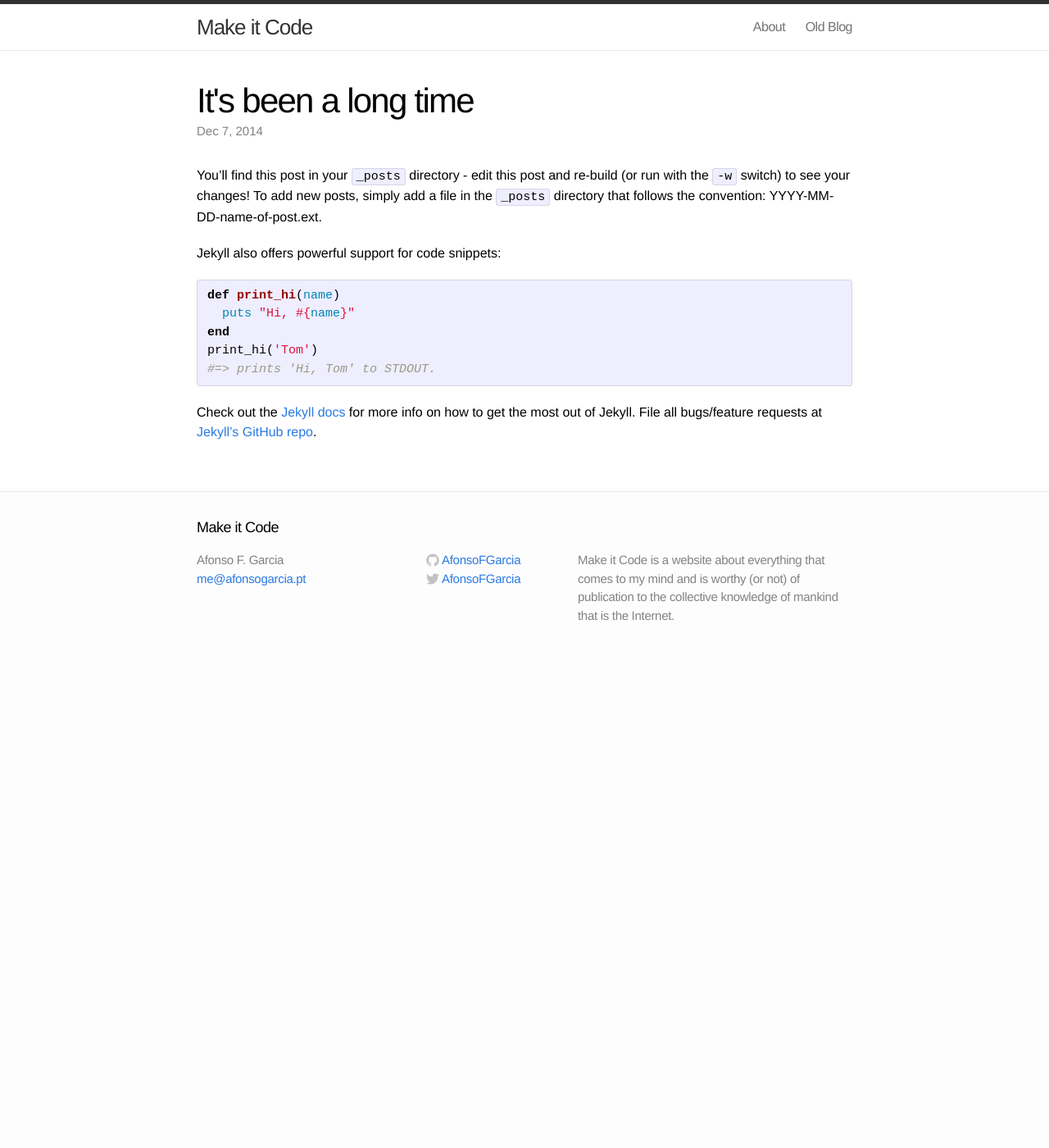
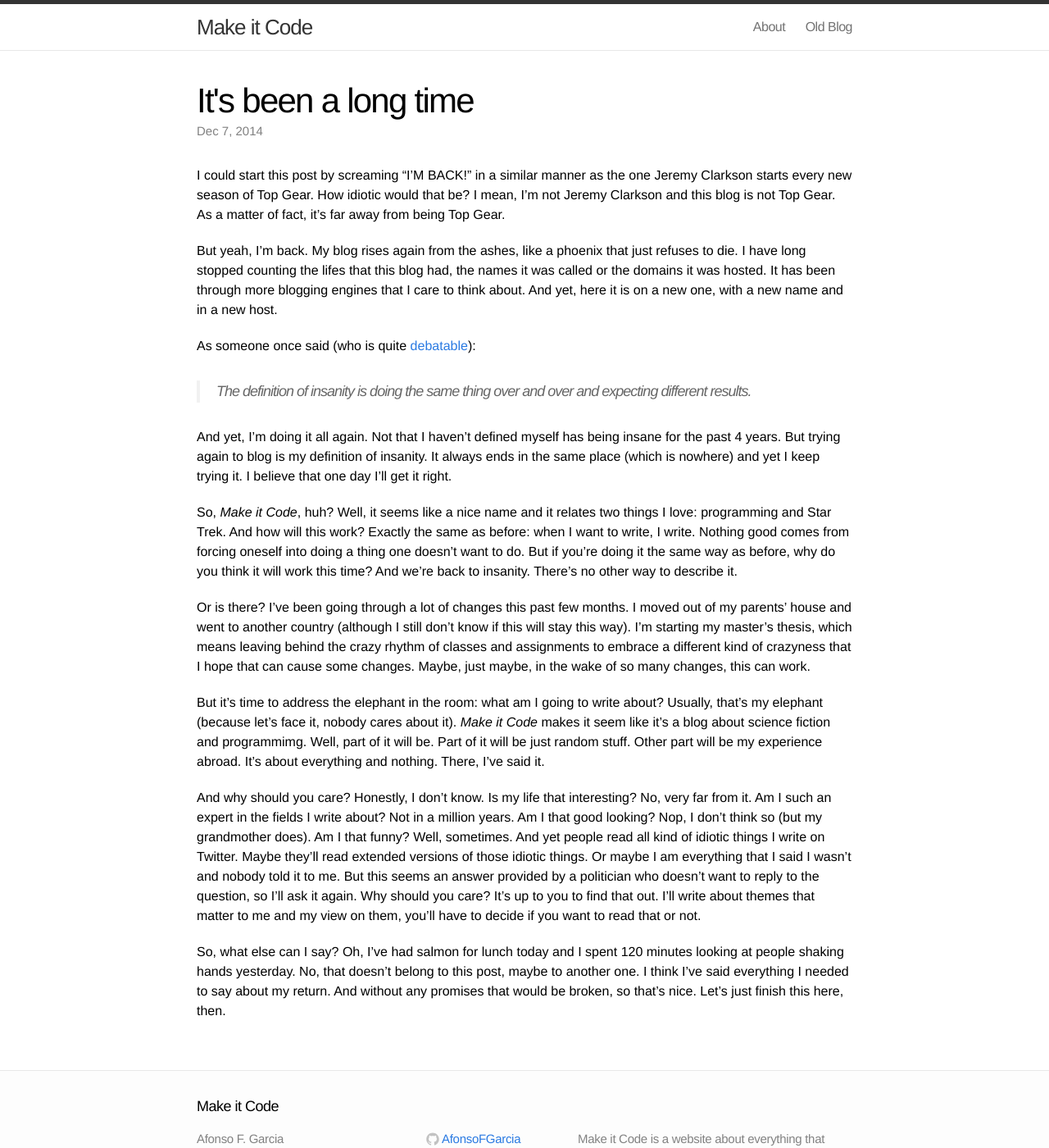
Before and after one commit to AfonsoFGarcia/AfonsoFGarcia.github.io, a Jekyll site: the page built from _posts/2014-12-07-its-been-a-long-time.markdown, in a window 1280 px wide and 1400 px high. Shown: the whole window at 82% size. Built offline with Jekyll 4.4.1, drawn with Linux system fonts in a browser that asks for light colours.

Commit message:
New post

```diff
--- a/_posts/2014-12-07-its-been-a-long-time.markdown
+++ b/_posts/2014-12-07-its-been-a-long-time.markdown
@@ -1,24 +1,26 @@
 ---
 layout: post
 title:  "It's been a long time"
-date:   2014-12-07 12:03:29
-categories: jekyll update
+date:   2014-12-07 17:39:10
+categories: random
 ---
 
-You'll find this post in your `_posts` directory - edit this post and re-build (or run with the `-w` switch) to see your changes!
-To add new posts, simply add a file in the `_posts` directory that follows the convention: YYYY-MM-DD-name-of-post.ext.
+I could start this post by screaming "I'M BACK!" in a similar manner as the one Jeremy Clarkson starts every new season of Top Gear. How idiotic would that be? I mean, I'm not Jeremy Clarkson and this blog is not Top Gear. As a matter of fact, it's far away from being Top Gear.
 
-Jekyll also offers powerful support for code snippets:
+But yeah, I'm back. My blog rises again from the ashes, like a phoenix that just refuses to die. I have long stopped counting the lifes that this blog had, the names it was called or the domains it was hosted. It has been through more blogging engines that I care to think about. And yet, here it is on a new one, with a new name and in a new host.
 
-{% highlight ruby %}
-def print_hi(name)
-  puts "Hi, #{name}"
-end
-print_hi('Tom')
-#=> prints 'Hi, Tom' to STDOUT.
-{% endhighlight %}
+As someone once said (who is quite [debatable](http://www.gizmodo.com.au/2014/03/9-albert-einstein-quotes-that-are-totally-fake/)):
 
-Check out the [Jekyll docs][jekyll] for more info on how to get the most out of Jekyll. File all bugs/feature requests at [Jekyll's GitHub repo][jekyll-gh].
+> The definition of insanity is doing the same thing over and over and expecting different results.
 
-[jekyll-gh]: https://github.com/jekyll/jekyll
-[jekyll]:    http://jekyllrb.com
+And yet, I'm doing it all again. Not that I haven't defined myself has being insane for the past 4 years. But trying again to blog is my definition of insanity. It always ends in the same place (which is nowhere) and yet I keep trying it. I believe that one day I'll get it right.
+
+So, *Make it Code*, huh? Well, it seems like a nice name and it relates two things I love: programming and Star Trek. And how will this work? Exactly the same as before: when I want to write, I write. Nothing good comes from forcing oneself into doing a thing one doesn't want to do. But if you're doing it the same way as before, why do you think it will work this time? And we're back to insanity. There's no other way to describe it.
+
+Or is there? I've been going through a lot of changes this past few months. I moved out of my parents' house and went to another country (although I still don't know if this will stay this way). I'm starting my master's thesis, which means leaving behind the crazy rhythm of classes and assignments to embrace a different kind of crazyness that I hope that can cause some changes. Maybe, just maybe, in the wake of so many changes, this can work.
+
+But it's time to address the elephant in the room: what am I going to write about? Usually, that's my elephant (because let's face it, nobody cares about it). *Make it Code* makes it seem like it's a blog about science fiction and programmimg. Well, part of it will be. Part of it will be just random stuff. Other part will be my experience abroad. It's about everything and nothing. There, I've said it.
+
+And why should you care? Honestly, I don't know. Is my life that interesting? No, very far from it. Am I such an expert in the fields I write about? Not in a million years. Am I that good looking? Nop, I don't think so (but my grandmother does). Am I that funny? Well, sometimes. And yet people read all kind of idiotic things I write on Twitter. Maybe they'll read extended versions of those idiotic things. Or maybe I am everything that I said I wasn't and nobody told it to me. But this seems an answer provided by a politician who doesn't want to reply to the question, so I'll ask it again. Why should you care? It's up to you to find that out. I'll write about themes that matter to me and my view on them, you'll have to decide if you want to read that or not.
+
+So, what else can I say? Oh, I've had salmon for lunch today and I spent 120 minutes looking at people shaking hands yesterday. No, that doesn't belong to this post, maybe to another one. I think I've said everything I needed to say about my return. And without any promises that would be broken, so that's nice. Let's just finish this here, then.
```
